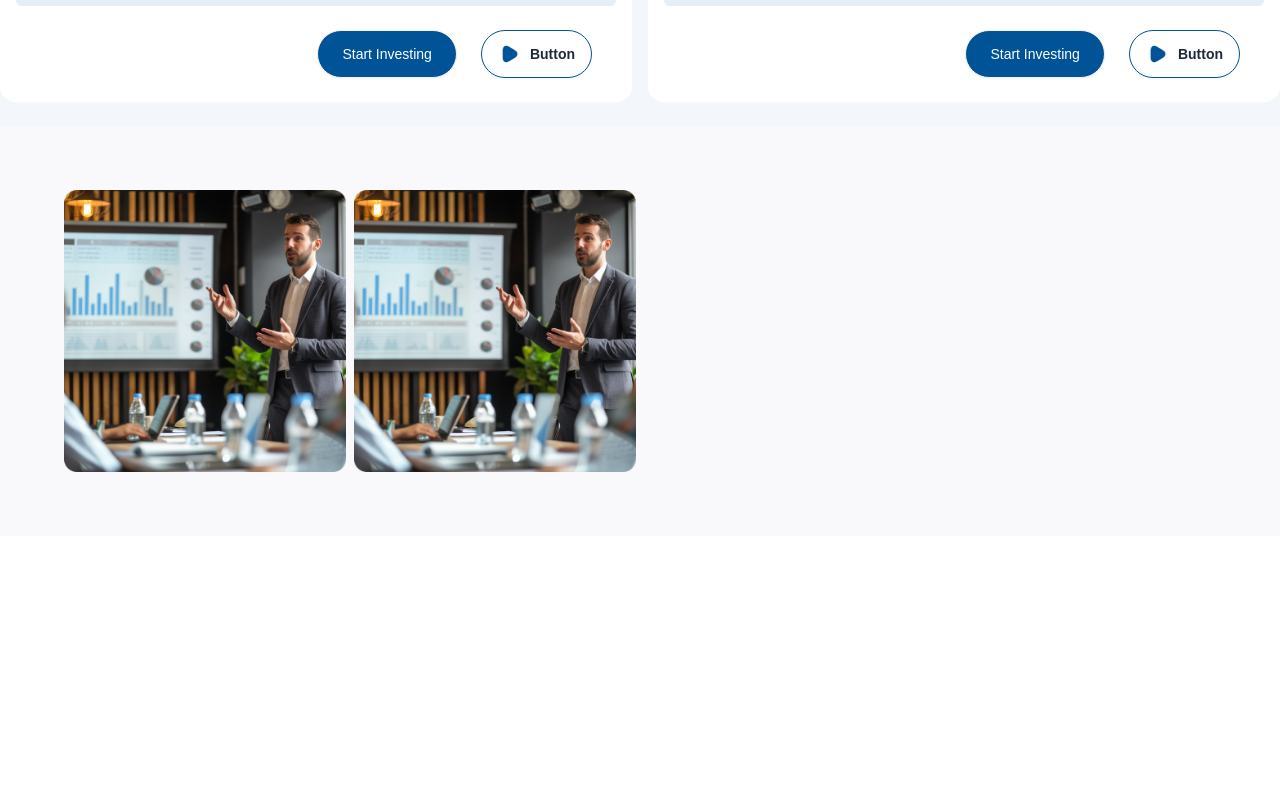
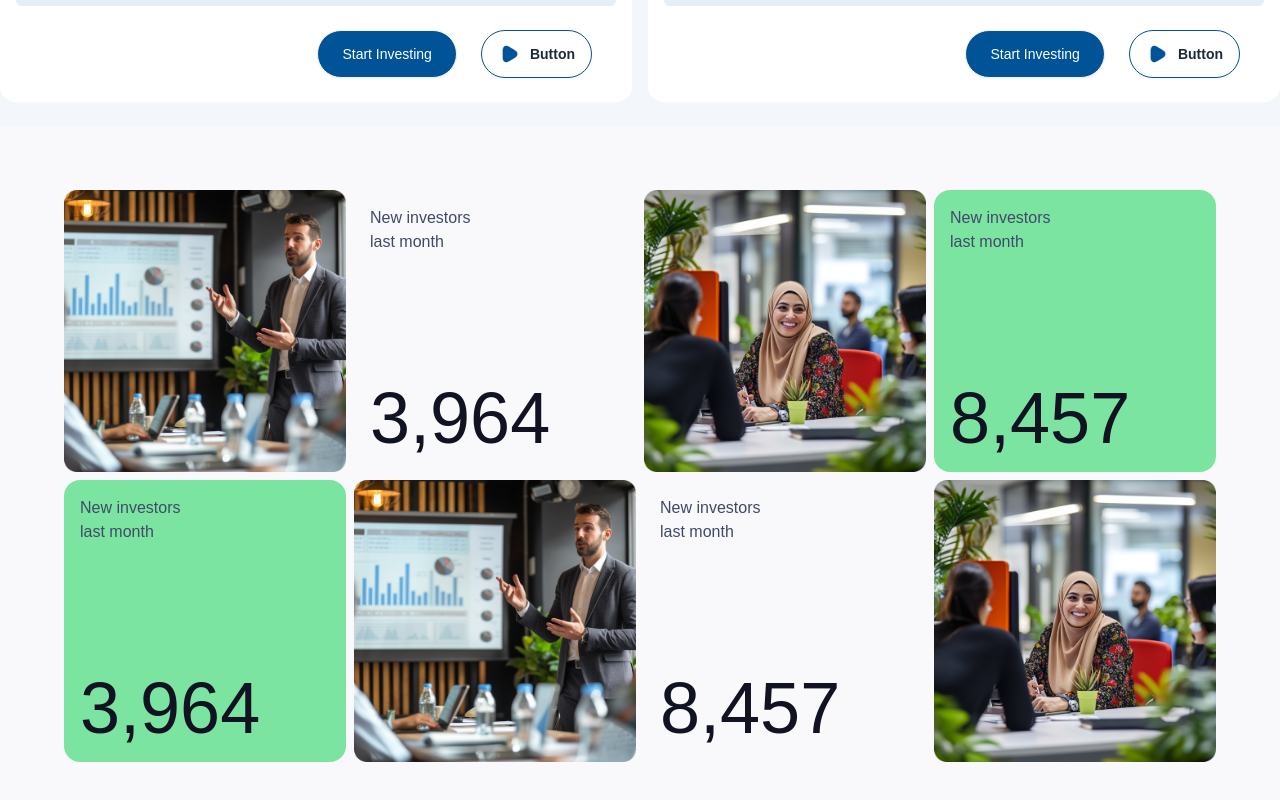
Before and after one commit to MdAlAmin212104/Landing_page, a Next.js app: page / in a window 1280 px wide. Shown: the part 4477-5277 px from the top of the page. Before the commit the page ends 5013 px from the top, so only its background shows below. Built offline with nearby package versions, Linux system fonts and the light colour scheme.

Commit message:
image grid section added

```diff
--- a/src/app/HomePage/CardSection.jsx
+++ b/src/app/HomePage/CardSection.jsx
@@ -9,7 +9,31 @@ const CardSection = () => {
           <Image src="/image/Frame1.png" alt="image" width={345} height={345} />
         </div>
         <div className="card">
+          <p className="text-[#404968] ml-4 mt-4">New investors <br/>last month</p>
+          <h1 className="text-[#111322] lg:text-7xl  text-5xl font-medium md:mt-32 ml-4">3,964</h1>
+        </div>
+        <div className="card">
+          <Image src="/image/Frame2.png" alt="image" width={345} height={345} />
+        </div>
+        <div className="card bg-[#7CE4A1]">
+          <p className="text-[#404968] ml-4 mt-4">New investors <br/>last month</p>
+          <h1 className="text-[#111322] lg:text-7xl  text-5xl font-medium md:mt-32 ml-4">8,457</h1>
+        </div>
+
+        <div className="card bg-[#7CE4A1]">
+          <p className="text-[#404968] ml-4 mt-4">New investors <br/>last month</p>
+          <h1 className="text-[#111322] lg:text-7xl  text-5xl font-medium md:mt-32 ml-4">3,964</h1>
+        </div>
+        <div className="card">
           <Image src="/image/Frame1.png" alt="image" width={345} height={345} />
+        </div>
+
+        <div className="card ">
+          <p className="text-[#404968] ml-4 mt-4">New investors <br/>last month</p>
+          <h1 className="text-[#111322] lg:text-7xl  text-5xl font-medium md:mt-32 ml-4">8,457</h1>
+        </div>
+        <div className="card">
+          <Image src="/image/Frame2.png" alt="image" width={345} height={345} />
         </div>
       </div>
     </div>
--- a/src/app/HomePage/Solution.jsx
+++ b/src/app/HomePage/Solution.jsx
@@ -62,12 +62,10 @@ const Solution = () => {
           </div>
         </div>
         <div className="flex gap-6 p-6">
-      {/* Start Investing Button */}
       <button className="btn bg-[#005397] text-white  rounded-full px-6 py-2 font-medium hover:bg-[#003366]">
         Get Started
       </button>
 
-      {/* Play Button with Image */}
       <button className="btn bg-transparent mr-4 flex items-center gap-2 rounded-full text-black">
         <span>Learn more</span>
       </button>
```
